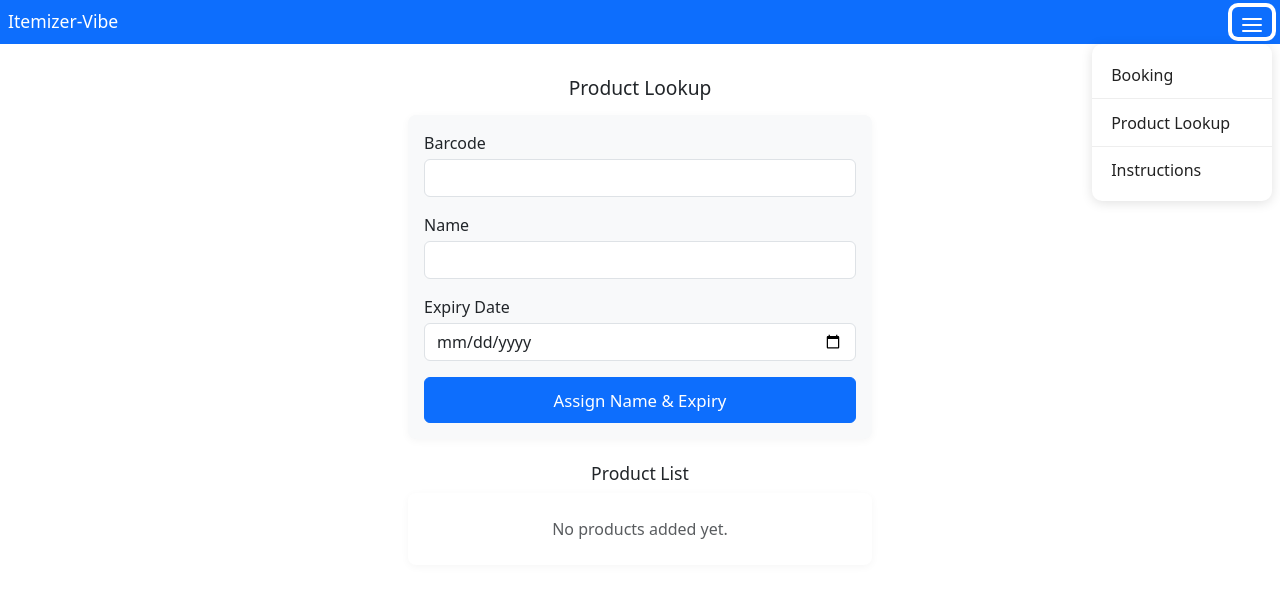
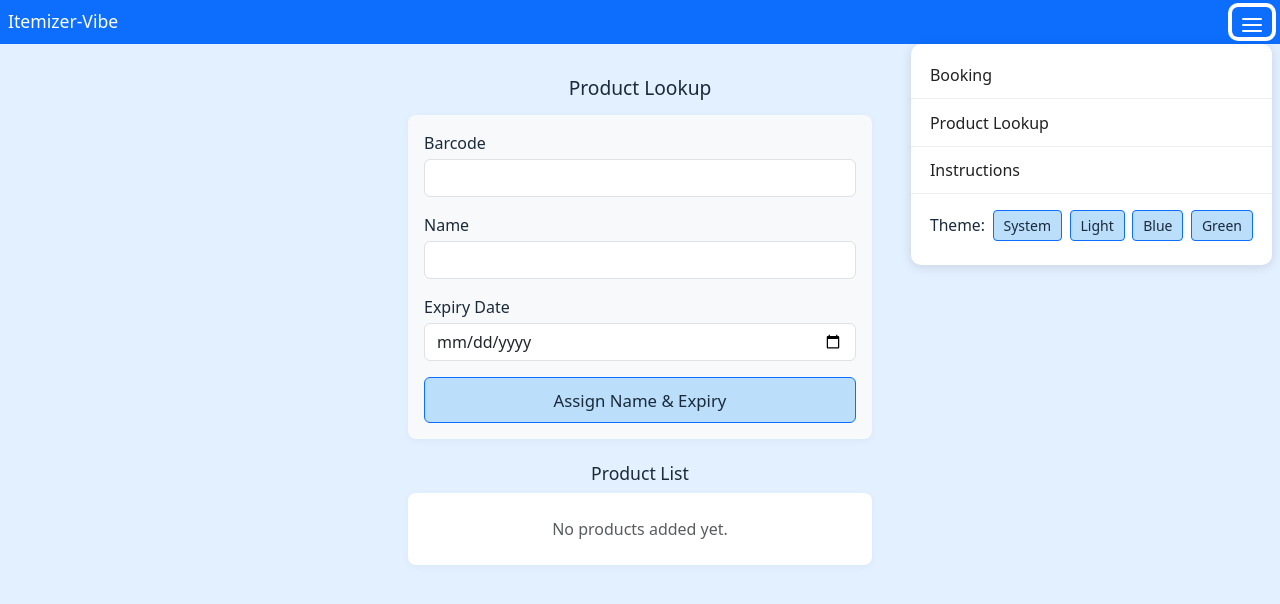
Before and after one commit to iangorse/itemizer-vibe, a React (Vite) app: page /itemizer-vibe/lookup in a window 1280 px wide. Both pictures are taken after a click on the button "Toggle navigation". Shown: the top 604 px of the page. Built offline with nearby package versions, Linux system fonts and the light colour scheme.

Commit message:
Add ThemeSwitcher component and integrate it into Navbar for theme selection

```diff
--- a/src/components/Navbar.jsx
+++ b/src/components/Navbar.jsx
@@ -1,5 +1,6 @@
 import React, { useState, useEffect, useRef } from 'react';
 import { Link, useLocation } from 'react-router-dom';
+import ThemeSwitcher from './ThemeSwitcher';
 
 function Navbar() {
   const location = useLocation();
@@ -82,6 +83,9 @@ function Navbar() {
           >
             Instructions
           </Link>
+          <div style={{ padding: '0.5em 1.2em', borderTop: '1px solid #eee' }}>
+            <ThemeSwitcher />
+          </div>
         </div>
       )}
     </nav>
--- /dev/null
+++ b/src/components/ThemeSwitcher.jsx
@@ -0,0 +1,49 @@
+import React from 'react';
+
+const themes = [
+  { key: '', label: 'System' },
+  { key: 'light', label: 'Light' },
+  { key: 'blue', label: 'Blue' },
+  { key: 'green', label: 'Green' },
+];
+
+function ThemeSwitcher() {
+  const current = document.documentElement.getAttribute('data-theme') || '';
+
+  const setTheme = (theme) => {
+    if (theme) {
+      document.documentElement.setAttribute('data-theme', theme);
+      localStorage.setItem('theme', theme);
+    } else {
+      document.documentElement.removeAttribute('data-theme');
+      localStorage.removeItem('theme');
+    }
+  };
+
+  React.useEffect(() => {
+    const saved = localStorage.getItem('theme');
+    if (saved) {
+      document.documentElement.setAttribute('data-theme', saved);
+    } else {
+      document.documentElement.setAttribute('data-theme', 'blue');
+    }
+  }, []);
+
+  return (
+    <div style={{ display: 'flex', gap: '0.5em', alignItems: 'center', fontSize: '0.98em', margin: '0.5em 0' }}>
+      <span style={{ fontWeight: 500 }}>Theme:</span>
+      {themes.map(t => (
+        <button
+          key={t.key}
+          className={`btn btn-sm${current === t.key ? ' btn-primary' : ' btn-outline-primary'}`}
+          style={{ padding: '0.3em 0.7em', minWidth: 0 }}
+          onClick={() => setTheme(t.key)}
+        >
+          {t.label}
+        </button>
+      ))}
+    </div>
+  );
+}
+
+export default ThemeSwitcher;
--- a/src/main.jsx
+++ b/src/main.jsx
@@ -1,6 +1,7 @@
 import React from 'react';
 import ReactDOM from 'react-dom/client';
 import 'bootstrap/dist/css/bootstrap.min.css';
+import './themes.css';
 import AppRouter from './components/AppRouter';
 
 ReactDOM.createRoot(document.getElementById('root')).render(
--- /dev/null
+++ b/src/themes.css
@@ -0,0 +1,52 @@
+/* Default Theme (Light/Dark based on system) */
+:root {
+  --primary-bg: #242424;
+  --primary-text: #fff;
+  --accent: #646cff;
+  --button-bg: #1a1a1a;
+  --button-hover: #646cff;
+}
+
+[data-theme="light"] {
+  --primary-bg: #ffffff;
+  --primary-text: #213547;
+  --accent: #747bff;
+  --button-bg: #f9f9f9;
+  --button-hover: #747bff;
+}
+
+[data-theme="blue"] {
+  --primary-bg: #e3f0ff;
+  --primary-text: #1a2a3a;
+  --accent: #1976d2;
+  --button-bg: #bbdefb;
+  --button-hover: #1976d2;
+}
+
+[data-theme="green"] {
+  --primary-bg: #eafbe3;
+  --primary-text: #234d1a;
+  --accent: #43a047;
+  --button-bg: #c8e6c9;
+  --button-hover: #43a047;
+}
+
+body {
+  background: var(--primary-bg);
+  color: var(--primary-text);
+}
+
+button, .btn {
+  background: var(--button-bg);
+  color: var(--primary-text);
+}
+button:hover, .btn:hover {
+  border-color: var(--button-hover);
+  color: var(--primary-text);
+}
+a {
+  color: var(--accent);
+}
+a:hover {
+  color: var(--button-hover);
+}
```
